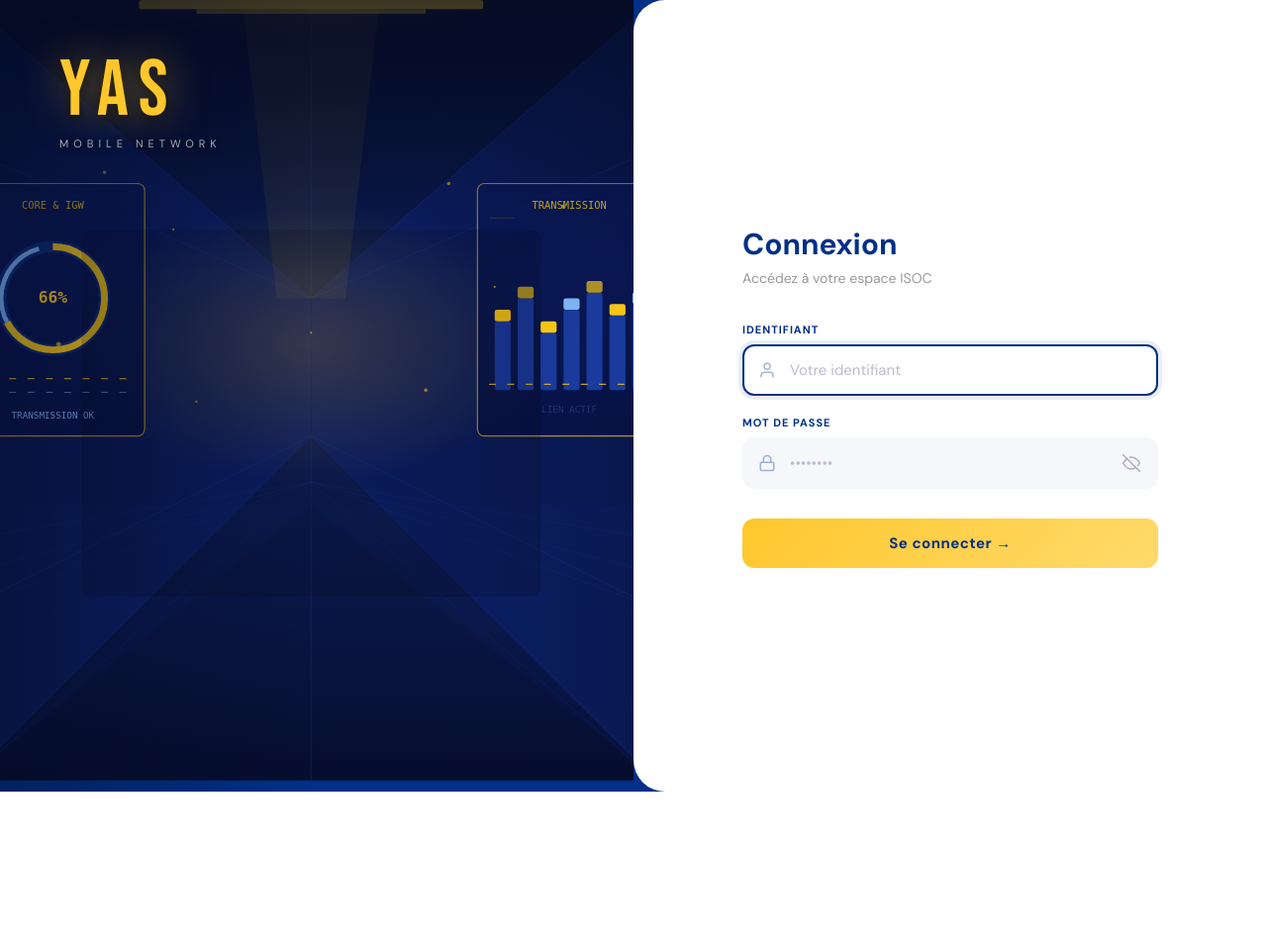
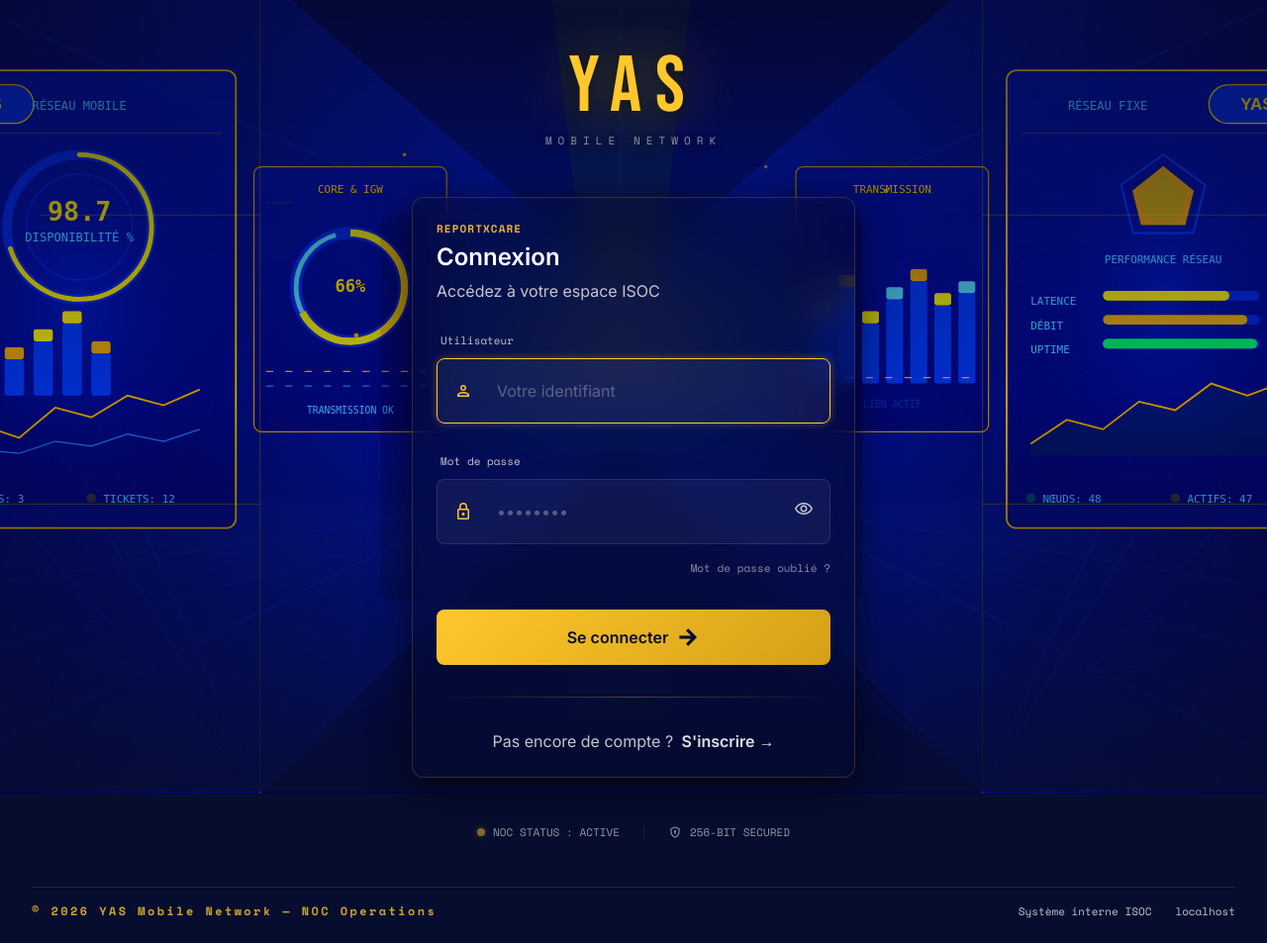
Before and after one commit to Fichale10/Rapport-Auto, a Django app: page /accounts/login/ in a window 1280 px wide. Shown: the whole page at 99% size. Before the commit the page ends 800 px from the top, so only its background shows below. Run offline with Django 5.2, Linux system fonts and the light colour scheme; some libraries are stand-ins or nearby versions.

Commit message:
feat: enhance login page with Tailwind CSS integration and improved UI elements

```diff
--- a/templates/accounts/login.html
+++ b/templates/accounts/login.html
@@ -1,235 +1,269 @@
 {% load static %}
 <!DOCTYPE html>
-<html lang="fr">
+<html class="dark" lang="fr">
 <head>
-  <meta charset="UTF-8">
-  <meta name="viewport" content="width=device-width, initial-scale=1.0">
-  <title>Connexion — ReportXCare | Yas</title>
-  <link href="https://fonts.googleapis.com/css2?family=Bebas+Neue&family=DM+Sans:wght@400;500;600;700&display=swap" rel="stylesheet">
+<meta charset="utf-8"/>
+<meta content="width=device-width, initial-scale=1.0" name="viewport"/>
+<script src="https://cdn.tailwindcss.com?plugins=forms,container-queries"></script>
+<link href="https://fonts.googleapis.com/css2?family=Bebas+Neue&family=Sora:wght@400;600;700&family=Inter:wght@400;500;600&family=Space+Mono:wght@400;700&display=swap" rel="stylesheet"/>
+<link href="https://fonts.googleapis.com/css2?family=Material+Symbols+Outlined:wght,FILL@100..700,0..1&display=swap" rel="stylesheet"/>
+<script id="tailwind-config">
+  tailwind.config = {
+    darkMode: "class",
+    theme: {
+      extend: {
+        colors: {
+          "tertiary":               "#FFC72C",
+          "primary":                "#FFC72C",
+          "tertiary-fixed-dim":     "#FFC72C",
+          "surface-tint":           "#FFC72C",
+          "outline":                "#909099",
+          "on-secondary-fixed":     "#060d2e",
+          "primary-container":      "#060d2e",
+          "on-secondary-container": "#FFC72C",
+          "surface-dim":            "#060d2e",
+          "surface-container-lowest":"#03071a",
+          "secondary-container":    "#204399",
+          "on-surface":             "#e2e2e2",
+          "background":             "#060d2e",
+          "surface":                "#060d2e",
+          "surface-variant":        "#333535",
+          "on-surface-variant":     "#c7c5cf",
+          "outline-variant":        "#46464e",
+          "error":                  "#ffb4ab",
+        },
+        fontFamily: {
+          "headline-lg":        ["Sora"],
+          "body-md":            ["Inter"],
+          "label-sm":           ["Space Mono"],
+          "display-lg":         ["Sora"],
+          "tagline-uppercase":  ["Space Mono"],
+        },
+        fontSize: {
+          "headline-lg":        ["32px", {lineHeight:"1.2",  fontWeight:"600"}],
+          "body-md":            ["16px", {lineHeight:"24px", fontWeight:"400"}],
+          "label-sm":           ["11px", {lineHeight:"14px", fontWeight:"400"}],
+          "display-lg":         ["48px", {lineHeight:"1.1",  letterSpacing:"-0.02em", fontWeight:"700"}],
+          "headline-lg-mobile": ["24px", {lineHeight:"1.2",  fontWeight:"600"}],
+          "tagline-uppercase":  ["12px", {lineHeight:"16px", letterSpacing:"0.2em",   fontWeight:"700"}],
+        },
+        spacing: {
+          "unit":               "8px",
+          "container-padding":  "32px",
+          "stack-lg":           "48px",
+          "stack-sm":           "12px",
+          "gutter":             "24px",
+          "stack-md":           "24px",
+        },
+        borderRadius: {
+          DEFAULT: "0.25rem",
+          lg:      "0.5rem",
+          xl:      "0.75rem",
+          full:    "9999px",
+        },
+      },
+    },
+  }
+</script>
 <style>
-    *, *::before, *::after { box-sizing: border-box; margin: 0; padding: 0; }
-    :root {
-      --yas-blue:   #003087;
-      --yas-yellow: #FFC72C;
-      --yas-dark:   #001a4d;
-      --yas-light:  #e8f0ff;
+  .glass-panel {
+    background: rgba(6,13,46,.45);
+    backdrop-filter: blur(18px);
+    -webkit-backdrop-filter: blur(18px);
+    border: 1px solid rgba(255,199,44,.18);
+    box-shadow: 0 8px 40px rgba(0,0,0,.65);
   }
+  .btn-gradient {
+    background: linear-gradient(135deg,#FFC72C 0%,#D4A017 100%);
+    transition: all .3s ease;
+  }
+  .btn-gradient:hover {
+    transform: translateY(-2px);
+    box-shadow: 0 4px 24px rgba(255,199,44,.55);
+  }
+  .input-focus:focus-within {
+    border-color: #FFC72C !important;
+    box-shadow: 0 0 8px rgba(255,199,44,.3);
+  }
+  .scanline {
+    width:100%; height:120px; z-index:5;
+    background: linear-gradient(0deg,rgba(0,0,0,0) 0%,rgba(255,199,44,.04) 50%,rgba(0,0,0,0) 100%);
+    opacity:.2; position:absolute; bottom:100%;
+    animation: scanline 10s linear infinite;
+  }
+  @keyframes scanline {
+    0%   { bottom:100%; }
+    100% { bottom:-120px; }
+  }
+  .divider-gradient {
+    background: linear-gradient(to right,transparent,rgba(255,199,44,.3),transparent);
+  }
+  @keyframes scaleIn {
+    from { transform:scale(.96); opacity:0; }
+    to   { transform:scale(1);   opacity:1; }
+  }
+  @keyframes fadeIn {
+    from { opacity:0; transform:translateY(-10px); }
+    to   { opacity:1; transform:translateY(0); }
+  }
+  .animate-fade-in   { animation: fadeIn  .8s ease-out; }
+  .animate-scale-in  { animation: scaleIn .5s ease-out; }
 
-    body {
-      min-height: 100vh;
-      display: grid;
-      grid-template-columns: 1fr 1fr;
-      font-family: 'DM Sans', sans-serif;
-      background: var(--yas-blue);
-    }
-
-    /* ══ PANNEAU GAUCHE ══════════════════════════════════════════════ */
-    .brand-panel {
-      background: url("{% static 'reports/login_bg_corridor_yas.svg' %}") center / cover no-repeat;
-      display: flex;
-      flex-direction: column;
-      justify-content: flex-start;
-      padding: 52px 60px;
-      position: relative;
-      overflow: hidden;
-    }
-    /* vignette subtil uniquement en haut pour garder le logo lisible */
-    .brand-panel::before {
-      content: '';
-      position: absolute; inset: 0; z-index: 0;
-      background:
-        linear-gradient(to bottom,  rgba(4,11,37,.75) 0%, rgba(4,11,37,.0) 35%),
-        linear-gradient(to right,   rgba(4,11,37,.4)  0%, rgba(4,11,37,.0) 50%);
-    }
-
-    /* Logo */
-    .brand-top { position: relative; z-index: 1; }
-    .yas-logo {
-      font-family: 'Bebas Neue', sans-serif;
-      font-size: 80px; color: var(--yas-yellow);
-      letter-spacing: 10px; line-height: 1;
-      text-shadow: 0 0 40px rgba(255,199,44,.5), 0 2px 12px rgba(0,0,0,.8);
-    }
-    .yas-tagline {
-      color: rgba(255,255,255,0.65); font-size: 11px;
-      letter-spacing: 5px; text-transform: uppercase; margin-top: 6px;
-      text-shadow: 0 1px 6px rgba(0,0,0,.9);
-    }
-
-    /* ══ PANNEAU DROIT ═══════════════════════════════════════════════ */
-    .form-panel {
-      background: #fff;
-      display: flex; flex-direction: column; justify-content: center;
-      padding: 80px 72px;
-      border-radius: 32px 0 0 32px;
-      position: relative;
-      animation: slideInRight .5s cubic-bezier(.22,.61,.36,1) both;
-    }
-    .form-inner {
-      width: 100%; max-width: 420px; margin: auto;
-    }
-    @keyframes slideInRight {
-      from { opacity: 0; transform: translateX(30px); }
-      to   { opacity: 1; transform: translateX(0); }
-    }
-
-    .form-header { margin-bottom: 36px; }
-    .form-header h2 {
-      font-size: 30px; font-weight: 700; color: var(--yas-blue); margin-bottom: 6px;
-    }
-    .form-header p { color: #999; font-size: 14px; }
-
-    .alert {
-      background: #fff3cd; border-left: 4px solid var(--yas-yellow);
-      color: #7a5a00; padding: 12px 16px; border-radius: 10px;
-      font-size: 14px; margin-bottom: 24px;
-      display: flex; align-items: center; gap: 8px;
-    }
-
-    /* Champs */
-    .field { margin-bottom: 20px; }
-    label {
-      display: block; font-size: 11px; font-weight: 700;
-      color: var(--yas-blue); letter-spacing: 1px;
-      text-transform: uppercase; margin-bottom: 8px;
-    }
-    .input-wrap { position: relative; }
-    .input-icon {
-      position: absolute; left: 16px; top: 50%; transform: translateY(-50%);
-      width: 18px; height: 18px; opacity: 0.35; pointer-events: none;
-      color: var(--yas-blue);
-    }
-    .eye-btn {
-      position: absolute; right: 14px; top: 50%; transform: translateY(-50%);
-      background: none; border: none; cursor: pointer; padding: 4px;
-      color: #aab; transition: color .2s;
-      display: flex; align-items: center; justify-content: center;
-    }
-    .eye-btn:hover { color: var(--yas-blue); }
-    .eye-btn svg { width: 18px; height: 18px; }
-    input[type="text"], input[type="password"] {
-      width: 100%; padding: 14px 48px 14px 46px;
-      background: #f5f7fb;
-      border: 2px solid transparent; border-radius: 12px;
-      color: #111; font-size: 15px; font-family: 'DM Sans', sans-serif;
-      outline: none; transition: border-color .2s, background .2s, box-shadow .2s;
-    }
-    input:focus {
-      border-color: var(--yas-blue); background: #fff;
-      box-shadow: 0 0 0 4px rgba(0,48,135,0.08);
-    }
-    input::placeholder { color: #bbc; }
-
-    /* Bouton */
-    button[type="submit"] {
-      width: 100%; padding: 15px;
-      background: linear-gradient(135deg, var(--yas-yellow) 0%, #ffda6b 100%);
-      border: none; border-radius: 12px;
-      color: var(--yas-blue); font-size: 15px; font-weight: 700;
-      font-family: 'DM Sans', sans-serif; cursor: pointer;
-      letter-spacing: 0.5px; margin-top: 10px;
-      transition: transform .15s, box-shadow .15s;
-      position: relative; overflow: hidden;
-    }
-    button[type="submit"]::after {
-      content: ''; position: absolute; inset: 0;
-      background: linear-gradient(135deg, transparent 0%, rgba(255,255,255,0.2) 100%);
-      opacity: 0; transition: opacity .2s;
-    }
-    button[type="submit"]:hover {
-      transform: translateY(-2px);
-      box-shadow: 0 8px 28px rgba(255,199,44,0.45);
-    }
-    button[type="submit"]:hover::after { opacity: 1; }
-    button[type="submit"]:active { transform: translateY(0); }
-
-    @media (max-width: 768px) {
-      body { grid-template-columns: 1fr; }
-      .brand-panel { display: none; }
-      .form-panel { border-radius: 0; padding: 40px 28px; }
-      .form-deco { display: none; }
-    }
+  /* champ natif sans ring Tailwind */
+  input:focus { outline: none !important; box-shadow: none !important; }
 </style>
 </head>
-<body>
+<body class="bg-background text-on-surface font-body-md min-h-screen relative overflow-x-hidden flex flex-col">
 
-  <!-- ── Panneau gauche ── -->
-  <div class="brand-panel">
-    <div class="brand-top">
-      <div class="yas-logo">YAS</div>
-      <div class="yas-tagline">Mobile Network</div>
-    </div>
+<!-- ── Fond plein écran ── -->
+<div class="fixed inset-0 z-0 bg-[#060d2e]">
+  <img alt="NOC Background"
+       class="w-full h-full object-cover"
+       src="{% static 'reports/login_bg_corridor_yas.svg' %}"
+       style="opacity:.75; filter:brightness(1.15) saturate(1.9) contrast(1.15); transform:scale(1.05); transition:transform .2s ease-out;">
+  <div class="absolute inset-0 bg-gradient-to-b from-[#060d2e]/55 via-transparent to-[#060d2e]/85"></div>
+  <div class="scanline"></div>
 </div>
 
-  <!-- ── Panneau droit ── -->
-  <div class="form-panel">
-    <div class="form-inner">
+<!-- ── Contenu ── -->
+<main class="relative z-10 flex-1 flex flex-col items-center justify-center px-container-padding py-stack-lg">
 
-      <div class="form-header">
-        <h2>Connexion</h2>
-        <p>Accédez à votre espace ISOC</p>
+  <!-- Logo YAS -->
+  <header class="mb-stack-lg animate-fade-in text-center">
+    <div style="font-family:'Bebas Neue',sans-serif; font-size:80px; letter-spacing:14px; line-height:1;
+                color:#FFC72C; text-shadow:0 0 60px rgba(255,199,44,.45), 0 4px 20px rgba(0,0,0,.8);">
+      YAS
+    </div>
+    <div style="font-family:'Space Mono',monospace; font-size:11px; letter-spacing:6px;
+                color:rgba(255,255,255,.55); text-transform:uppercase; margin-top:6px;
+                text-shadow:0 2px 8px rgba(0,0,0,.9);">
+      Mobile Network
+    </div>
+  </header>
+
+  <!-- Carte formulaire -->
+  <div class="w-full max-w-md glass-panel rounded-xl p-stack-md flex flex-col gap-stack-md animate-scale-in">
+
+    <div class="space-y-unit">
+      <span class="font-label-sm text-label-sm text-tertiary uppercase tracking-widest block opacity-90 font-bold">
+        ReportXCare
+      </span>
+      <h2 class="font-headline-lg-mobile text-headline-lg-mobile text-white font-bold">
+        Connexion
+      </h2>
+      <p class="font-body-md text-on-surface-variant">
+        Accédez à votre espace ISOC
+      </p>
     </div>
 
     {% if messages %}
       {% for message in messages %}
-          <div class="alert">⚠️ {{ message }}</div>
+        <div class="flex items-center gap-3 px-4 py-3 rounded-lg text-sm"
+             style="background:rgba(255,199,44,.12); border-left:3px solid #FFC72C; color:rgba(255,199,44,.95);">
+          ⚠️ {{ message }}
+        </div>
       {% endfor %}
     {% endif %}
 
-      <form method="POST">
+    <!-- Formulaire Django -->
+    <form class="flex flex-col gap-gutter" method="POST">
       {% csrf_token %}
 
-        <div class="field">
-          <label for="username">Identifiant</label>
-          <div class="input-wrap">
-            <svg class="input-icon" viewBox="0 0 24 24" fill="none" stroke="currentColor" stroke-width="2" stroke-linecap="round" stroke-linejoin="round">
-              <path d="M20 21v-2a4 4 0 0 0-4-4H8a4 4 0 0 0-4 4v2"/><circle cx="12" cy="7" r="4"/>
-            </svg>
-            <input type="text" id="username" name="username"
-                   placeholder="Votre identifiant" autofocus required>
+      <!-- Identifiant -->
+      <div class="space-y-unit">
+        <label class="font-label-sm text-label-sm text-on-surface-variant ml-1">Utilisateur</label>
+        <div class="input-focus transition-all duration-300 border border-white/10 bg-white/5 rounded-lg flex items-center px-4 py-3">
+          <span class="material-symbols-outlined text-tertiary text-[20px] mr-3">person</span>
+          <input class="bg-transparent border-none w-full text-on-surface placeholder:text-on-surface-variant/40 font-body-md"
+                 id="username" name="username" placeholder="Votre identifiant" type="text" autofocus required>
         </div>
       </div>
 
-        <div class="field">
-          <label for="password">Mot de passe</label>
-          <div class="input-wrap">
-            <svg class="input-icon" viewBox="0 0 24 24" fill="none" stroke="currentColor" stroke-width="2" stroke-linecap="round" stroke-linejoin="round">
-              <rect x="3" y="11" width="18" height="11" rx="2" ry="2"/><path d="M7 11V7a5 5 0 0 1 10 0v4"/>
-            </svg>
-            <input type="password" id="password" name="password"
-                   placeholder="••••••••" required>
-            <button type="button" class="eye-btn" id="eyeBtn" title="Afficher/masquer">
-              <svg id="eyeOff" viewBox="0 0 24 24" fill="none" stroke="currentColor" stroke-width="2" stroke-linecap="round" stroke-linejoin="round">
-                <path d="M17.94 17.94A10.07 10.07 0 0 1 12 20c-7 0-11-8-11-8a18.45 18.45 0 0 1 5.06-5.94"/>
-                <path d="M9.9 4.24A9.12 9.12 0 0 1 12 4c7 0 11 8 11 8a18.5 18.5 0 0 1-2.16 3.19"/>
-                <line x1="1" y1="1" x2="23" y2="23"/>
-              </svg>
-              <svg id="eyeOn" viewBox="0 0 24 24" fill="none" stroke="currentColor" stroke-width="2" stroke-linecap="round" stroke-linejoin="round" style="display:none">
-                <path d="M1 12s4-8 11-8 11 8 11 8-4 8-11 8-11-8-11-8z"/>
-                <circle cx="12" cy="12" r="3"/>
-              </svg>
+      <!-- Mot de passe -->
+      <div class="space-y-unit">
+        <label class="font-label-sm text-label-sm text-on-surface-variant ml-1">Mot de passe</label>
+        <div class="input-focus transition-all duration-300 border border-white/10 bg-white/5 rounded-lg flex items-center px-4 py-3">
+          <span class="material-symbols-outlined text-tertiary text-[20px] mr-3">lock</span>
+          <input class="bg-transparent border-none w-full text-on-surface placeholder:text-on-surface-variant/40 font-body-md"
+                 id="passwordInput" name="password" placeholder="••••••••" type="password" required>
+          <button class="ml-2 hover:text-tertiary transition-colors" onclick="togglePassword()" type="button">
+            <span class="material-symbols-outlined text-on-surface-variant text-[20px]" id="passToggleIcon">visibility</span>
           </button>
         </div>
       </div>
 
-        <button type="submit">Se connecter →</button>
+      <!-- Mot de passe oublié -->
+      <div class="flex justify-end -mt-2">
+        <a class="font-label-sm text-label-sm text-on-surface-variant/70 hover:text-tertiary transition-colors" href="#">
+          Mot de passe oublié ?
+        </a>
+      </div>
+
+      <!-- Bouton -->
+      <button class="btn-gradient w-full py-4 rounded-lg flex items-center justify-center gap-unit text-[#060d2e] font-bold font-body-md mt-stack-sm active:scale-95" type="submit">
+        Se connecter
+        <span class="material-symbols-outlined font-bold">arrow_forward</span>
+      </button>
     </form>
 
+    <div class="h-[1px] w-full divider-gradient my-unit"></div>
+
+    <div class="text-center">
+      <p class="font-body-md text-on-surface-variant">
+        Pas encore de compte ?
+        <a class="text-on-surface hover:text-tertiary font-semibold transition-colors ml-1"
+           href="{% url 'accounts:register' %}">S'inscrire →</a>
+      </p>
+    </div>
+
+  </div>
+
+  <!-- Barre statut -->
+  <div class="mt-stack-lg flex items-center gap-gutter opacity-75">
+    <div class="flex items-center gap-unit">
+      <span class="flex h-2 w-2 rounded-full bg-tertiary animate-pulse shadow-[0_0_8px_rgba(255,199,44,.6)]"></span>
+      <span class="font-label-sm text-label-sm text-on-surface-variant uppercase">NOC STATUS : ACTIVE</span>
+    </div>
+    <div class="flex items-center gap-unit border-l border-white/10 pl-gutter">
+      <span class="material-symbols-outlined text-on-surface-variant text-[14px]">encrypted</span>
+      <span class="font-label-sm text-label-sm text-on-surface-variant uppercase">256-BIT SECURED</span>
     </div>
   </div>
 
+</main>
+
+<!-- Pied de page -->
+<footer class="relative z-10 w-full px-container-padding pb-stack-md">
+  <div class="flex flex-col md:flex-row justify-between items-center gap-unit border-t border-white/10 pt-4">
+    <span class="font-tagline-uppercase text-tagline-uppercase text-tertiary/80">
+      © 2026 YAS Mobile Network — NOC Operations
+    </span>
+    <div class="flex gap-gutter items-center">
+      <span class="font-label-sm text-label-sm text-on-surface-variant">Système interne ISOC</span>
+      <span class="font-label-sm text-label-sm text-on-surface-variant">{{ request.META.SERVER_NAME }}</span>
+    </div>
+  </div>
+</footer>
+
 <script>
-  const eyeBtn = document.getElementById('eyeBtn');
-  const pwdInput = document.getElementById('password');
-  const eyeOff = document.getElementById('eyeOff');
-  const eyeOn  = document.getElementById('eyeOn');
+  function togglePassword() {
+    const input = document.getElementById('passwordInput');
+    const icon  = document.getElementById('passToggleIcon');
+    if (input.type === 'password') {
+      input.type    = 'text';
+      icon.innerText = 'visibility_off';
+    } else {
+      input.type    = 'password';
+      icon.innerText = 'visibility';
+    }
+  }
 
-  eyeBtn.addEventListener('click', function() {
-    const visible = pwdInput.type === 'text';
-    pwdInput.type = visible ? 'password' : 'text';
-    eyeOff.style.display = visible ? 'block' : 'none';
-    eyeOn.style.display  = visible ? 'none'  : 'block';
-    pwdInput.focus();
+  document.addEventListener('mousemove', function(e) {
+    const amount = 12;
+    const x = (e.clientX / window.innerWidth  - .5) * amount;
+    const y = (e.clientY / window.innerHeight - .5) * amount;
+    const bg = document.querySelector('img[alt="NOC Background"]');
+    if (bg) bg.style.transform = `scale(1.05) translate(${x}px,${y}px)`;
   });
 </script>
 </body>
```
Lines whose indentation alone changed are shown as unchanged.
